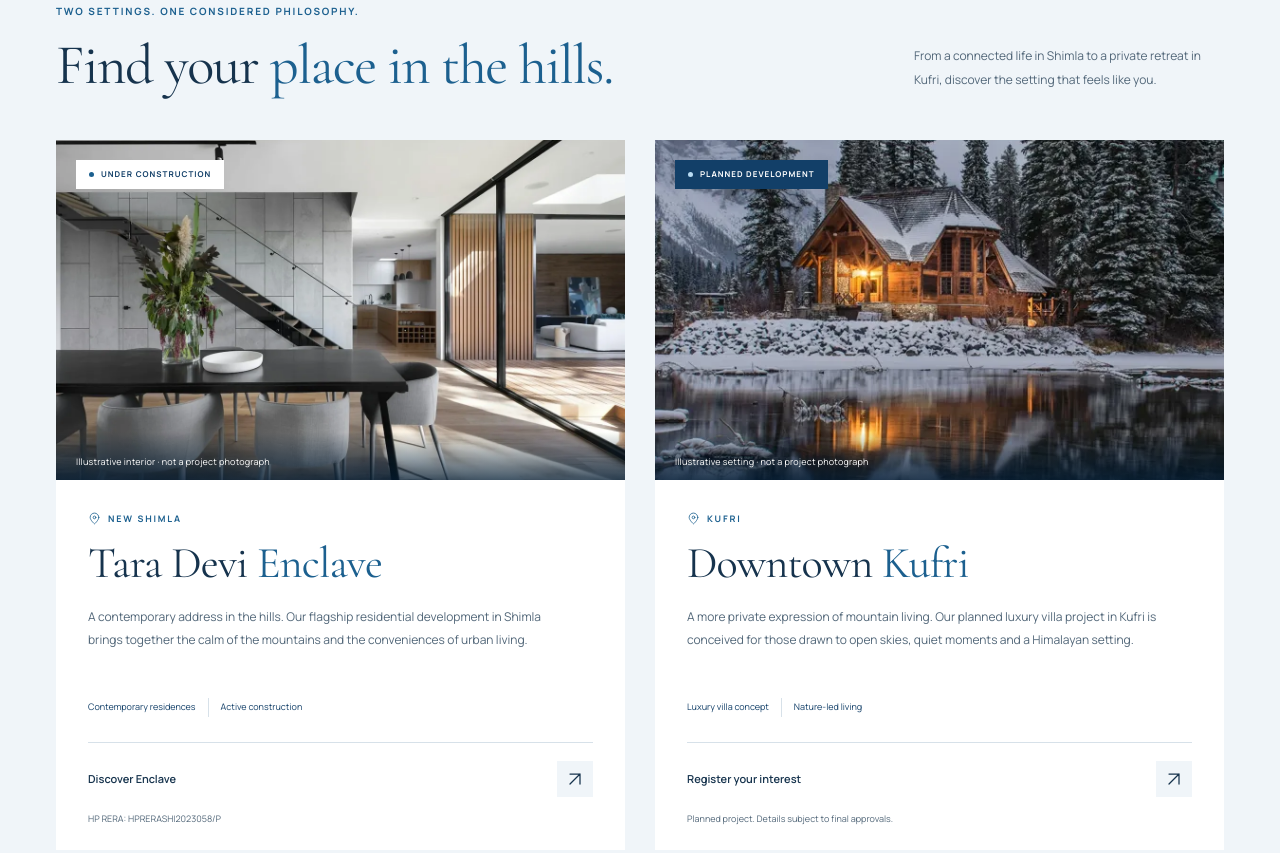
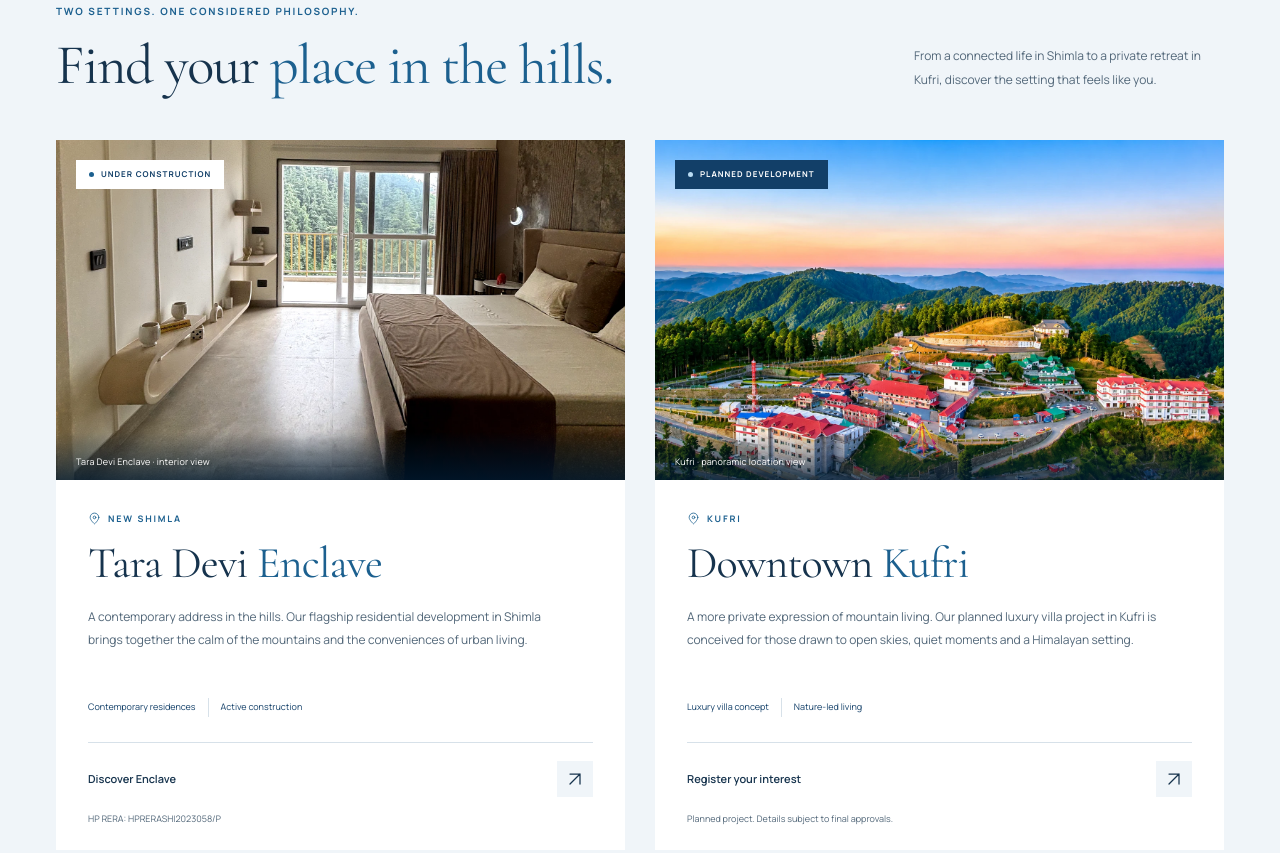
Before and after one commit to taradevisgroup/taradevis-website, a plain HTML site: page index.html in a window 1280 px wide. Shown: the part 1628-2481 px from the top of the page. Drawn offline with Linux system fonts and the light colour scheme.

Commit message:
Replace Enclave and Downtown Kufri stock images with supplied photographs

```diff
--- a/index.html
+++ b/index.html
@@ -91,11 +91,11 @@
         <div class="section-heading"><div><p class="eyebrow">TWO SETTINGS. ONE CONSIDERED PHILOSOPHY.</p><h2 id="residences-title">Find your <em>place in the hills.</em></h2></div><p>From a connected life in Shimla to a private retreat in Kufri, discover the setting that feels like you.</p></div>
         <div class="project-grid">
           <article class="project-card">
-            <div class="project-image"><img src="assets/enclave-interior.webp" width="1400" height="933" loading="lazy" alt="Illustrative contemporary living room with spacious seating and natural light"><span class="project-status"><span></span> UNDER CONSTRUCTION</span><span class="photo-caption">Illustrative interior · not a project photograph</span></div>
+            <div class="project-image"><img src="assets/tara-devi-enclave-bedroom.webp" width="1600" height="2133" loading="lazy" style="object-position:50% 68%" alt="Tara Devi Enclave bedroom with a balcony and views of cedar trees"><span class="project-status"><span></span> UNDER CONSTRUCTION</span><span class="photo-caption">Tara Devi Enclave · interior view</span></div>
             <div class="project-body"><p class="eyebrow"><svg class="icon"><use href="#pin"/></svg> NEW SHIMLA</p><h3>Tara Devi <em>Enclave</em></h3><p>A contemporary address in the hills. Our flagship residential development in Shimla brings together the calm of the mountains and the conveniences of urban living.</p><div class="project-facts"><span>Contemporary residences</span><span>Active construction</span></div><a class="project-cta" href="#contact" data-project="Tara Devi Enclave" data-intent="Enquire about a residence">Discover Enclave <span><svg class="icon"><use href="#diagonal"/></svg></span></a><p class="registration">HP RERA: HPRERASHI2023058/P</p></div>
           </article>
           <article class="project-card">
-            <div class="project-image"><img src="assets/kufri-retreat.webp" width="1400" height="933" loading="lazy" alt="Illustrative secluded timber retreat amongst mountain trees"><span class="project-status planned"><span></span> PLANNED DEVELOPMENT</span><span class="photo-caption">Illustrative setting · not a project photograph</span></div>
+            <div class="project-image"><img src="assets/downtown-kufri-panorama.webp" width="1600" height="936" loading="lazy" alt="Panoramic view of Kufri’s hilltop setting and forested mountains at sunset"><span class="project-status planned"><span></span> PLANNED DEVELOPMENT</span><span class="photo-caption">Kufri · panoramic location view</span></div>
             <div class="project-body"><p class="eyebrow"><svg class="icon"><use href="#pin"/></svg> KUFRI</p><h3>Downtown <em>Kufri</em></h3><p>A more private expression of mountain living. Our planned luxury villa project in Kufri is conceived for those drawn to open skies, quiet moments and a Himalayan setting.</p><div class="project-facts"><span>Luxury villa concept</span><span>Nature-led living</span></div><a class="project-cta" href="#contact" data-project="Downtown Kufri" data-intent="Express interest in the planned development">Register your interest <span><svg class="icon"><use href="#diagonal"/></svg></span></a><p class="registration">Planned project. Details subject to final approvals.</p></div>
           </article>
         </div>
@@ -153,7 +153,7 @@
     </section>
   </main>
 
-  <footer class="site-footer"><div class="wrap"><div class="footer-top"><a class="brand footer-brand" href="#home"><img src="assets/logo.webp" width="66" height="66" loading="lazy" alt="Tara Devi’s emblem"><span class="wordmark">TARA DEVI’S<span>G R O U P</span></span></a><p>A higher perspective.<br><em>A place to call home.</em></p><div class="footer-links"><a href="#about">Our story</a><a href="#residences">Residences</a><a href="#team">Our team</a><a href="#careers">Careers</a><a href="#contact">Get in touch ↗</a></div></div><div class="footer-bottom"><span>© <span id="year">2026</span> Pranav Infra & Trade Ventures Pvt Ltd.</span><span>Himachal Pradesh, India</span><button class="privacy-button" type="button" data-open-privacy>Privacy</button><a href="#home" class="back-top">Back to top ↑</a></div><p class="footer-disclaimer">The landscape is an illustration. Property imagery is representative and does not depict the developments. Project information, availability and specifications should be confirmed directly with our team.</p></div></footer>
+  <footer class="site-footer"><div class="wrap"><div class="footer-top"><a class="brand footer-brand" href="#home"><img src="assets/logo.webp" width="66" height="66" loading="lazy" alt="Tara Devi’s emblem"><span class="wordmark">TARA DEVI’S<span>G R O U P</span></span></a><p>A higher perspective.<br><em>A place to call home.</em></p><div class="footer-links"><a href="#about">Our story</a><a href="#residences">Residences</a><a href="#team">Our team</a><a href="#careers">Careers</a><a href="#contact">Get in touch ↗</a></div></div><div class="footer-bottom"><span>© <span id="year">2026</span> Pranav Infra & Trade Ventures Pvt Ltd.</span><span>Himachal Pradesh, India</span><button class="privacy-button" type="button" data-open-privacy>Privacy</button><a href="#home" class="back-top">Back to top ↑</a></div><p class="footer-disclaimer">The landscape is an illustration. Residence and location photographs were supplied by Tara Devi’s Group. Project information, availability and specifications should be confirmed directly with our team.</p></div></footer>
 
   <dialog id="privacy" aria-labelledby="privacy-title"><div class="privacy-content"><button type="button" class="dialog-close" aria-label="Close privacy notice">×</button><p class="eyebrow">YOUR PRIVACY</p><h2 id="privacy-title">A considered approach<br>to your information.</h2><p>This website does not store enquiry details, set tracking cookies or use analytics. The enquiry form prepares a message on your device and opens WhatsApp. Your information is sent only when you choose to send that message.</p><p>WhatsApp and your email provider process information under their own policies. Hosting providers may keep standard technical access logs. Fonts and website images are served with this site.</p><p>For questions about an enquiry, call <a href="tel:+919871177761">+91 98711 77761</a>.</p><button class="button button-blue dialog-close-button" type="button">Got it <svg class="icon"><use href="#arrow"/></svg></button></div></dialog>
 </body>
```
Also changed, not shown: assets/downtown-kufri-panorama.webp (added), assets/enclave-interior.webp (deleted), assets/kufri-retreat.webp (deleted), assets/tara-devi-enclave-bedroom.webp (added), 1 other file.
